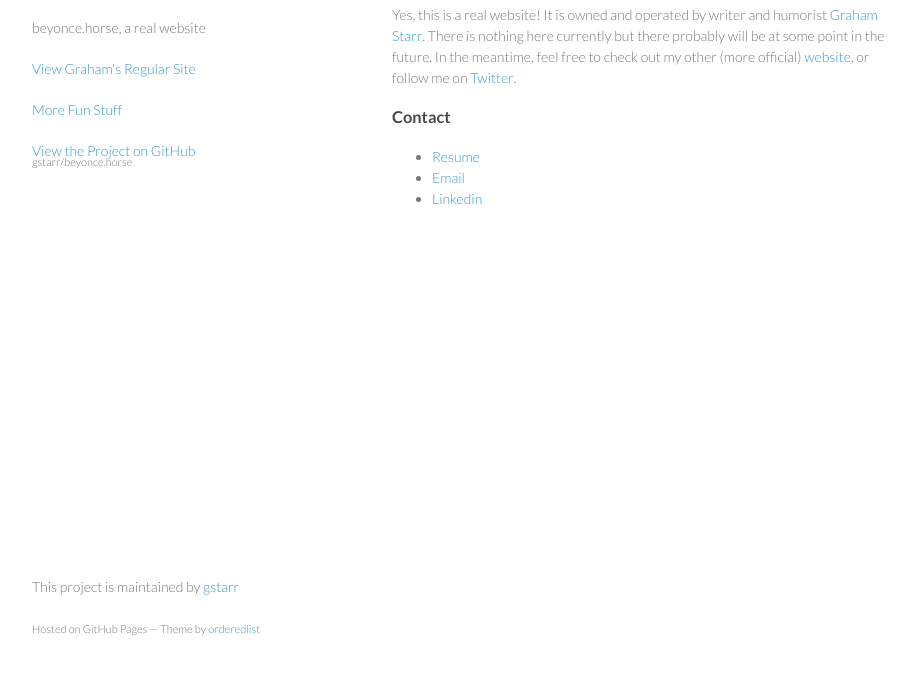
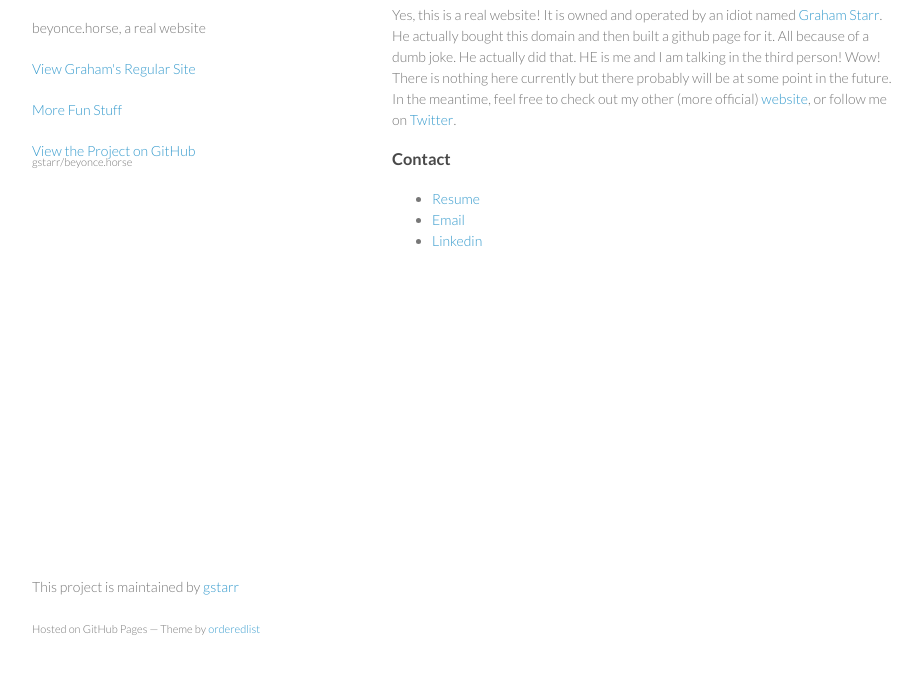
Before and after one commit to gstarr/beyonce.horse, a plain HTML site: page index.html in a window 1280 px wide. Shown: the part 92-766 px from the top of the page, without its empty margins (178-1100 px from the left). Drawn offline with Linux system fonts and the light colour scheme.

Commit message:
Update index.html

```diff
--- a/index.html
+++ b/index.html
@@ -27,7 +27,7 @@
         <h3>
 <a id="welcome-to-beyoncehorse" class="anchor" href="#welcome-to-beyoncehorse" aria-hidden="true"><span class="octicon octicon-link"></span></a>Welcome to beyonce.horse!</h3>
 
-<p>Yes, this is a real website! It is owned and operated by writer and humorist <a href="gstarr.github.io">Graham Starr</a>. There is nothing here currently but there probably will be at some point in the future. In the meantime, feel free to check out my other (more official) <a href="http://gstarr.github.io/">website</a>, or follow me on <a href="http://twitter.com/grahamstarr">Twitter</a>. </p>
+<p>Yes, this is a real website! It is owned and operated by an idiot named <a href="gstarr.github.io">Graham Starr</a>. He actually bought this domain and then built a github page for it. All because of a dumb joke. He actually did that. HE is me and I am talking in the third person! Wow! There is nothing here currently but there probably will be at some point in the future. In the meantime, feel free to check out my other (more official) <a href="http://gstarr.github.io/">website</a>, or follow me on <a href="http://twitter.com/grahamstarr">Twitter</a>. </p>
 
 <h3>
 <a id="contact" class="anchor" href="#contact" aria-hidden="true"><span class="octicon octicon-link"></span></a>Contact</h3>
```
